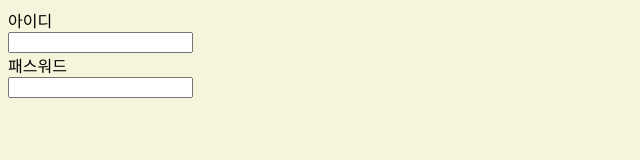
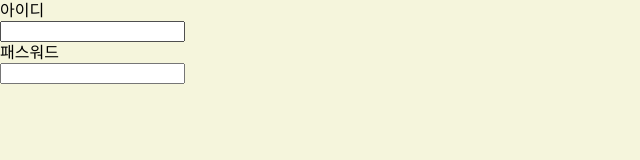
Before and after one commit to Clark19/MyPortalFE, a plain HTML site: page Practice/index.html in a window 1280 px wide. Shown: the whole page, without its empty margins (0-640 px from the left). Drawn offline with Linux system fonts and the light colour scheme.

Commit message:
basic css def.

```diff
--- a/Practice/style.css
+++ b/Practice/style.css
@@ -1,3 +1,23 @@
 body {
   background-color: beige;
+  font-weight: 400;
+  font-family: Cambria, Cochin, Georgia, Times, 'Times New Roman', serif;
+  font-size: 1em;
+  line-height: 1.25;
+
 }
+
+html, body {
+  width: 100%;
+  height: 100%;
+  margin: 0;
+  padding: 0;
+
+}
+
+header {}
+nav {}
+section {}
+article {}
+aside {}
+footer {}
```
